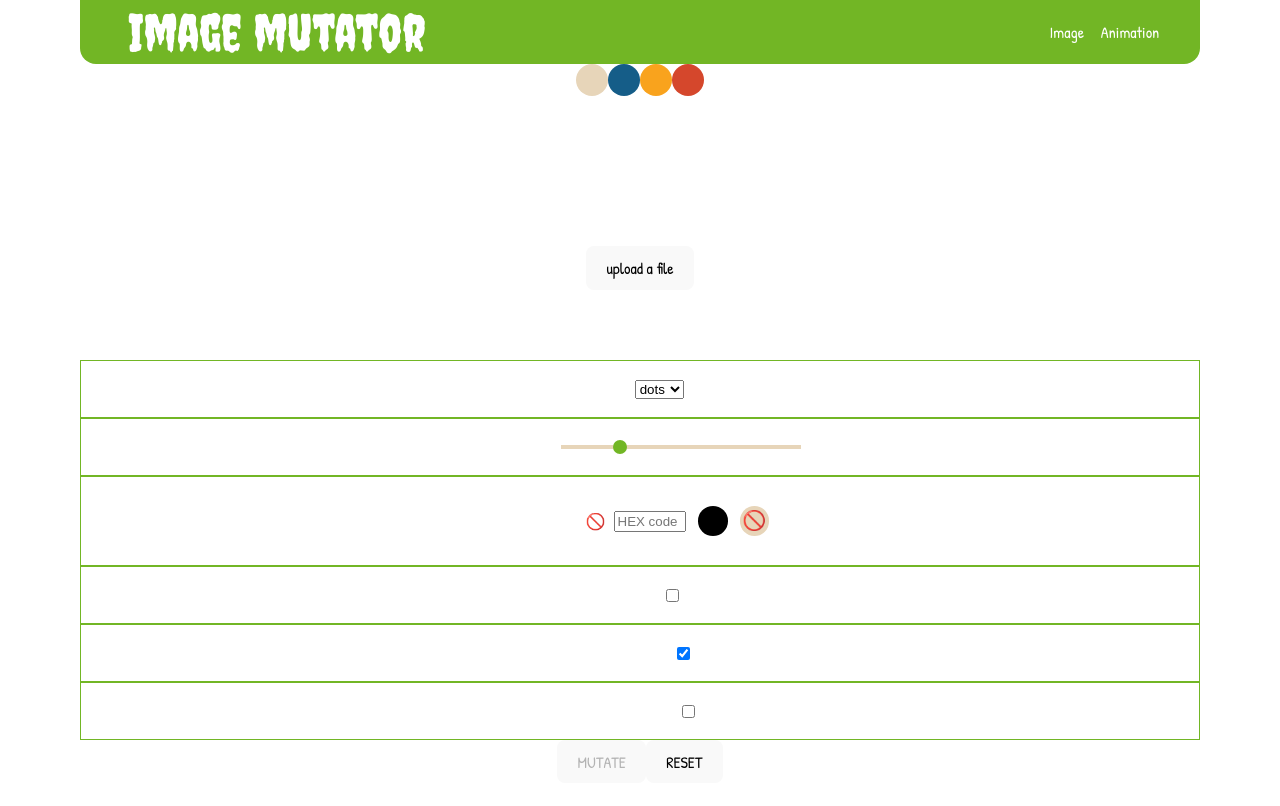
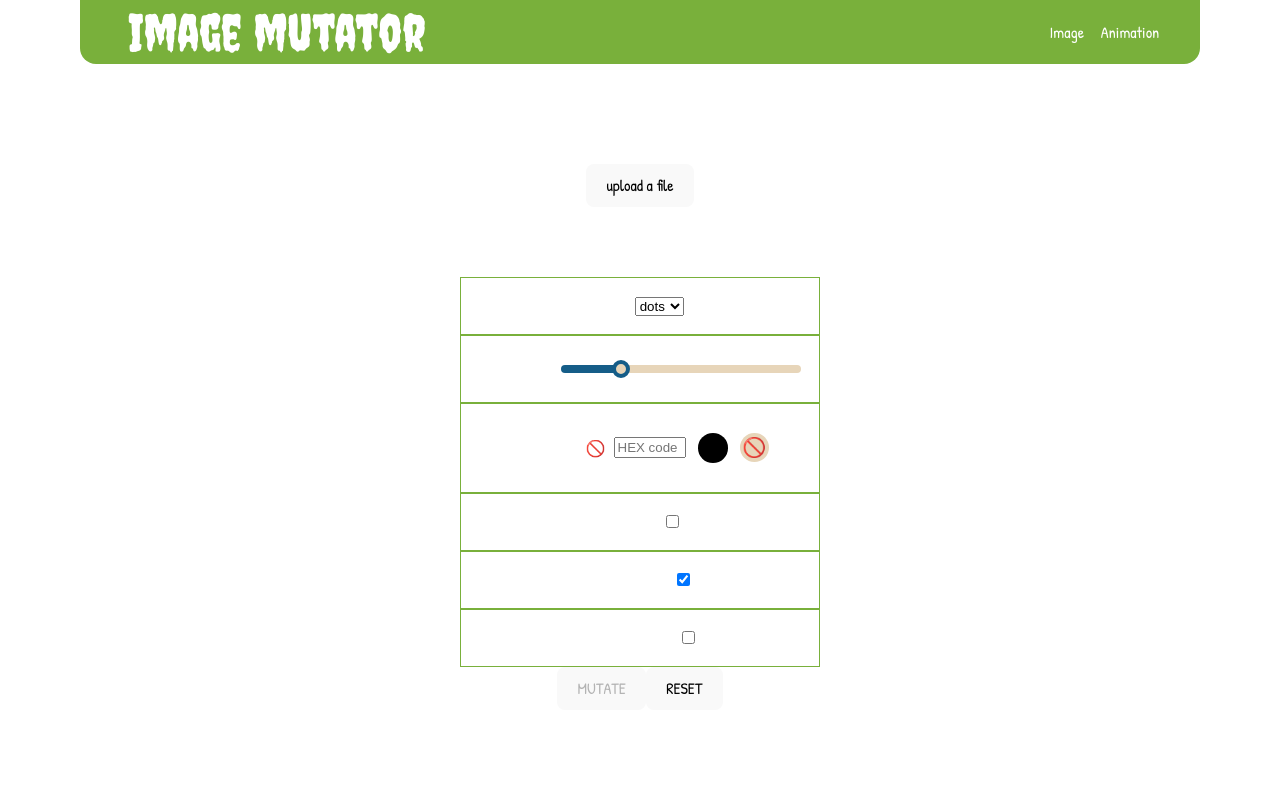
Before and after one commit to FabricioJRepetto/Image-Mutator, a React (Vite) app: page /image in a window 1280 px wide. Shown: the top 806 px of the page. Built offline with nearby package versions, Linux system fonts and the light colour scheme.

Commit message:
animated blob & progress range styled

```diff
--- a/src/App.css
+++ b/src/App.css
@@ -15,6 +15,35 @@
     align-items: center;
     /* justify-content: center; */
     font-size: calc(10px + 2vmin);
+}
+
+.main-container {
+    min-height: 100vh;
+    display: flex;
+    flex-direction: column;
+    align-items: center;
+    justify-content: center;
+}
+
+.blob-container {
+    height: 100vh;
+    width: 100vw;
+    overflow: clip;
+    position: absolute;
+    z-index: -1;
+}
+.blob {
+    left: calc(50% - 500px);
+    transform-origin: center;
+    animation: rotation 1500s infinite linear;
+}
+@keyframes rotation {
+    0% {
+        transform: rotate(0deg) ;
+    }
+    100% {
+        transform: rotate(360deg) ;
+    }
 }
 
 .canvas {
@@ -42,13 +71,16 @@
 
 .navbar {
     width: 80vw;
+    position: fixed;
+    top: 0;
+
     display: grid;
     grid-template-columns: 90% 5% 5%;
     align-items: center;
     padding:0 3rem;
     height: 4rem;
     border-radius: 0% 0% 1rem 1rem;
-    background-color: #72b625;
+    background-color: #79b03b;
 }
 
 .navbar > * {
@@ -89,7 +121,7 @@
 }
 
 .border {
-    border: 1px solid #72b625;
+    border: 1px solid #79b03b;
     padding: 1rem;
     display: flex;
     justify-content: center;
@@ -108,23 +140,32 @@
     cursor: pointer;
     width: 15rem;
 }
-.resolution::-webkit-slider-runnable-track {
+/* .resolution::-webkit-slider-runnable-track {
     background: #e7d5b9;
     height: 4px;
+    border-radius: 4px;
 }
 .resolution::-moz-range-track {
     background: #e7d5b9;
     height: 4px;
+    border-radius: 4px;
 }
 
+.resolution::-moz-range-progress {
+    background: #155d88;
+}
+.resolution::-webkit-progress-bar {
+    background: #155d88;
+}
 .resolution::-webkit-slider-thumb {
     -webkit-appearance: none;
     background: #72b625;
-    height: 14px;
-    width: 14px;
-    margin-top: calc(4px/2 - 14px/2);
+    border: #e7d5b9 4px solid;
+    height: 18px;
+    width: 18px;
+    margin-top: calc(4px/2 - 18px/2);
     border-radius: 50%;
-}
+} */
 
 .hexinput {
     width: 4rem;
--- /dev/null
+++ b/src/components/Blob.tsx
@@ -0,0 +1,32 @@
+const Blob = () => {
+    return (
+        <div className='blob-container'>
+            <div className='blob'>
+                <svg id="visual" viewBox="0 0 1050 1100" width="900" height="900" xmlns="http://www.w3.org/2000/svg" xmlnsXlink="http://www.w3.org/1999/xlink" version="1.1">
+                    <g transform="translate(500 485)">
+                        <path fill="#79b03b">
+                            <animate attributeName='d'
+                                dur="90s"
+                                repeatCount="indefinite"
+
+                                values='M178.6 -290.4C223.2 -213.4 245.3 -150.2 282.7 -81C320 -11.9 372.6 63.1 383.1 153.4C393.6 243.8 362.1 349.4 291.3 389.7C220.4 430 110.2 405 13.4 386.6C-83.5 368.2 -166.9 356.4 -214.3 308.5C-261.7 260.6 -273 176.5 -313.7 92.3C-354.4 8 -424.5 -76.3 -424.6 -157.1C-424.7 -237.9 -354.9 -315.1 -272.5 -379.9C-190.1 -444.6 -95 -496.8 -14 -477.5C67 -458.2 134 -367.5 178.6 -290.4;
+
+                                M233.2 -319.7C287.7 -281.4 307.5 -193.8 307.4 -117.9C307.3 -41.9 287.4 22.5 276.9 100.9C266.5 179.3 265.5 271.7 220.9 325C176.3 378.4 88.2 392.7 -4 398.2C-96.2 403.7 -192.4 400.5 -281.6 361.6C-370.7 322.8 -452.8 248.3 -483.7 156.4C-514.5 64.6 -494.1 -44.7 -452.9 -139.7C-411.8 -234.7 -349.9 -315.6 -270.9 -345.9C-192 -376.3 -96 -356.1 -3.3 -351.6C89.3 -347 178.7 -357.9 233.2 -319.7;
+
+                                M268.5 -344.5C351.2 -309.4 423.8 -235.4 422 -157C420.1 -78.6 343.8 4.2 292.9 74.9C242 145.6 216.5 204.3 171.9 269.3C127.4 334.3 63.7 405.6 -19.5 432.5C-102.7 459.3 -205.3 441.6 -294.5 391.1C-383.7 340.6 -459.3 257.2 -479.3 163.4C-499.3 69.5 -463.6 -34.8 -410.1 -112.8C-356.6 -190.9 -285.3 -242.7 -214 -281.5C-142.6 -320.3 -71.3 -346.2 10.8 -361C92.9 -375.8 185.7 -379.6 268.5 -344.5;
+
+                                M278.8 -361.5C368 -319 451.5 -246.4 485.4 -154.7C519.3 -63 503.6 47.7 454.4 131.7C405.2 215.7 322.5 272.9 241.2 330.1C159.9 387.4 79.9 444.7 12.4 427.6C-55.1 410.5 -110.2 319 -170.1 254.8C-230 190.6 -294.8 153.7 -320.2 98.6C-345.6 43.5 -331.6 -29.9 -320.9 -117C-310.1 -204.2 -302.6 -305.2 -249.7 -359.5C-196.7 -413.8 -98.4 -421.4 -1.8 -418.9C94.8 -416.5 189.7 -404 278.8 -361.5;
+
+                                M158.7 -224.7C206.1 -184 245.2 -138.2 286.7 -77.4C328.1 -16.6 371.9 59.2 376.4 146.1C380.9 233 346.2 330.9 277 358.5C207.7 386.2 103.8 343.6 24.4 310.1C-55.1 276.5 -110.2 252 -199.4 230.8C-288.5 209.6 -411.8 191.7 -472.2 125.2C-532.6 58.7 -530.2 -56.4 -479.9 -138.9C-429.7 -221.4 -331.5 -271.3 -243.5 -298.9C-155.6 -326.5 -77.8 -331.7 -11.1 -316.5C55.6 -301.3 111.3 -265.5 158.7 -224.7;
+
+                                M178.6 -290.4C223.2 -213.4 245.3 -150.2 282.7 -81C320 -11.9 372.6 63.1 383.1 153.4C393.6 243.8 362.1 349.4 291.3 389.7C220.4 430 110.2 405 13.4 386.6C-83.5 368.2 -166.9 356.4 -214.3 308.5C-261.7 260.6 -273 176.5 -313.7 92.3C-354.4 8 -424.5 -76.3 -424.6 -157.1C-424.7 -237.9 -354.9 -315.1 -272.5 -379.9C-190.1 -444.6 -95 -496.8 -14 -477.5C67 -458.2 134 -367.5 178.6 -290.4;'
+                            />
+                        </path>
+                    </g>
+                </svg>
+            </div>
+        </div>
+    )
+}
+
+export default Blob
--- a/src/components/Main.tsx
+++ b/src/components/Main.tsx
@@ -1,26 +1,22 @@
 import { Outlet, useNavigate } from 'react-router-dom'
 import '../App.css'
+import Blob from './Blob'
 
 const Main = (): JSX.Element => {
     const navigate = useNavigate()
 
     return (
-        <div>
+        <div className='main-container'>
             <header className='navbar'>
                 <h1 onClick={() => navigate('/')}>Image mutator</h1>
                 <div onClick={() => navigate('/image')}>Image</div>
                 <div onClick={() => navigate('/animation')}>Animation</div>
             </header>
 
-            <section className='color-palette'>
-                <div></div>
-                <div></div>
-                <div></div>
-                <div></div>
-            </section>
+            <Blob />
 
             {<Outlet /> || null}
-        </div>
+        </div >
     )
 }
 
--- a/src/components/OptionsPanel.tsx
+++ b/src/components/OptionsPanel.tsx
@@ -1,10 +1,6 @@
-import { options } from '../types'
-
-interface OptPanelProps {
-    options: options,
-    setOptions: React.Dispatch<React.SetStateAction<options>>,
-    GIF?: boolean
-}
+import { OptPanelProps } from '../types'
+import { useEffect, useRef } from 'react'
+import "../range-input.css"
 
 const OptionsPanel = ({ options, setOptions, GIF = false }: OptPanelProps): JSX.Element => {
 
@@ -17,6 +13,25 @@ const OptionsPanel = ({ options, setOptions, GIF = false }: OptPanelProps): JSX.
             fontSize: size
         }))
     }
+
+    const resinput = useRef<HTMLInputElement | null>(null)
+
+    const rangeListener = () => {
+        const e = resinput.current
+        e && e.style.setProperty('--value', e.value)
+    }
+
+    useEffect(() => {
+        if (resinput.current) {
+            const e = resinput.current
+            e.style.setProperty('--value', e.value);
+            e.style.setProperty('--min', e.min == '' ? '0' : e.min);
+            e.style.setProperty('--max', e.max == '' ? '100' : e.max);
+            e.addEventListener('input', rangeListener);
+        }
+
+        return () => removeEventListener('input', rangeListener)
+    }, [])
 
     return (
         <div>
@@ -33,7 +48,7 @@ const OptionsPanel = ({ options, setOptions, GIF = false }: OptPanelProps): JSX.
 
             <div className='border'>
                 <label htmlFor="range">Resolution: {options.res}{options.imgData && <i> ({Math.ceil(options.imgData.width / options.res)} per row)</i>}</label>
-                <input type="range" min={2} max={15} defaultValue={5} className='resolution' onChange={(e) => setOptions(opt => ({
+                <input ref={resinput} type="range" min={2} max={15} defaultValue={5} className="resolution styled-slider slider-progress" onChange={(e) => setOptions(opt => ({
                     ...opt,
                     res: parseInt(e.target.value)
                 }))}></input>
--- a/src/index.css
+++ b/src/index.css
@@ -6,7 +6,7 @@
 
   color-scheme: light dark;
   color: rgba(255, 255, 255, 0.87);
-  background-color: #242424;
+  background-color: #e7d5b9;
 
   font-synthesis: none;
   text-rendering: optimizeLegibility;
--- /dev/null
+++ b/src/range-input.css
@@ -0,0 +1,103 @@
+/*generated with Input range slider CSS style generator (version 20211225)
+https://toughengineer.github.io/demo/slider-styler*/
+input[type=range].styled-slider {
+  height: 2.2em;
+  -webkit-appearance: none;
+}
+
+/*progress support*/
+input[type=range].styled-slider.slider-progress {
+  --range: calc(var(--max) - var(--min));
+  --ratio: calc((var(--value) - var(--min)) / var(--range));
+  --sx: calc(0.5 * 18px + var(--ratio) * (100% - 18px));
+}
+
+input[type=range].styled-slider:focus {
+  outline: none;
+}
+
+/*webkit*/
+input[type=range].styled-slider::-webkit-slider-thumb {
+  -webkit-appearance: none;
+  width: 18px;
+  height: 18px;
+  border-radius: 1em;
+  background: #e7d5b9;
+  border: 4px solid #155d88;
+  box-shadow: none;
+  margin-top: calc(8px * 0.5 - max(18px * 0.5,4px));
+}
+
+input[type=range].styled-slider::-webkit-slider-runnable-track {
+  height: 8px;
+  border: none;
+  border-radius: 0.5em;
+  background: #e7d5b9;
+  box-shadow: none;
+}
+
+input[type=range].styled-slider.slider-progress::-webkit-slider-runnable-track {
+  background: linear-gradient(#155d88,#155d88) 0/var(--sx) 100% no-repeat, #e7d5b9;
+}
+
+/*mozilla*/
+input[type=range].styled-slider::-moz-range-thumb {
+  width: max(calc(18px - 4px - 4px),0px);
+  height: max(calc(18px - 4px - 4px),0px);
+  border-radius: 1em;
+  background: #e7d5b9;
+  border: 4px solid #155d88;
+  box-shadow: none;
+}
+
+input[type=range].styled-slider::-moz-range-track {
+  height: 8px;
+  border: none;
+  border-radius: 0.5em;
+  background: #e7d5b9;
+  box-shadow: none;
+}
+
+input[type=range].styled-slider.slider-progress::-moz-range-track {
+  background: linear-gradient(#155d88,#155d88) 0/var(--sx) 100% no-repeat, #e7d5b9;
+}
+
+/*ms*/
+input[type=range].styled-slider::-ms-fill-upper {
+  background: transparent;
+  border-color: transparent;
+}
+
+input[type=range].styled-slider::-ms-fill-lower {
+  background: transparent;
+  border-color: transparent;
+}
+
+input[type=range].styled-slider::-ms-thumb {
+  width: 18px;
+  height: 18px;
+  border-radius: 1em;
+  background: #e7d5b9;
+  border: 4px solid #155d88;
+  box-shadow: none;
+  margin-top: 0;
+  box-sizing: border-box;
+}
+
+input[type=range].styled-slider::-ms-track {
+  height: 8px;
+  border-radius: 0.5em;
+  background: #e7d5b9;
+  border: none;
+  box-shadow: none;
+  box-sizing: border-box;
+}
+
+input[type=range].styled-slider.slider-progress::-ms-fill-lower {
+  height: 8px;
+  border-radius: 0.5em 0 0 0.5em;
+  margin: -undefined 0 -undefined -undefined;
+  background: #155d88;
+  border: none;
+  border-right-width: 0;
+}
--- a/src/types.ts
+++ b/src/types.ts
@@ -38,3 +38,9 @@ export interface mainComps {
     load: React.Dispatch<React.SetStateAction<FileList | null>>,
     file?: FileList | null
 }
+
+export interface OptPanelProps {
+    options: options,
+    setOptions: React.Dispatch<React.SetStateAction<options>>,
+    GIF?: boolean
+}
```
